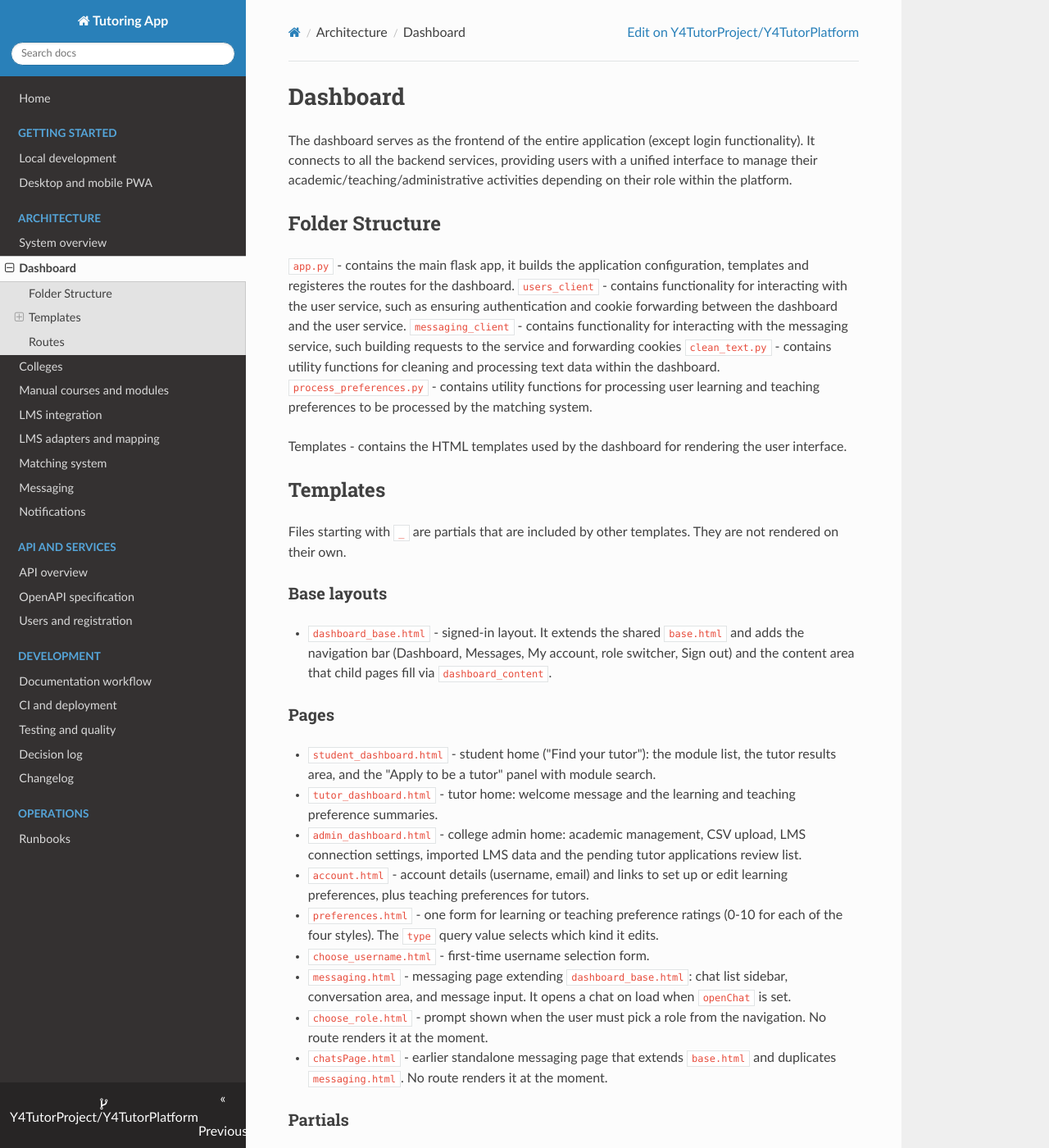
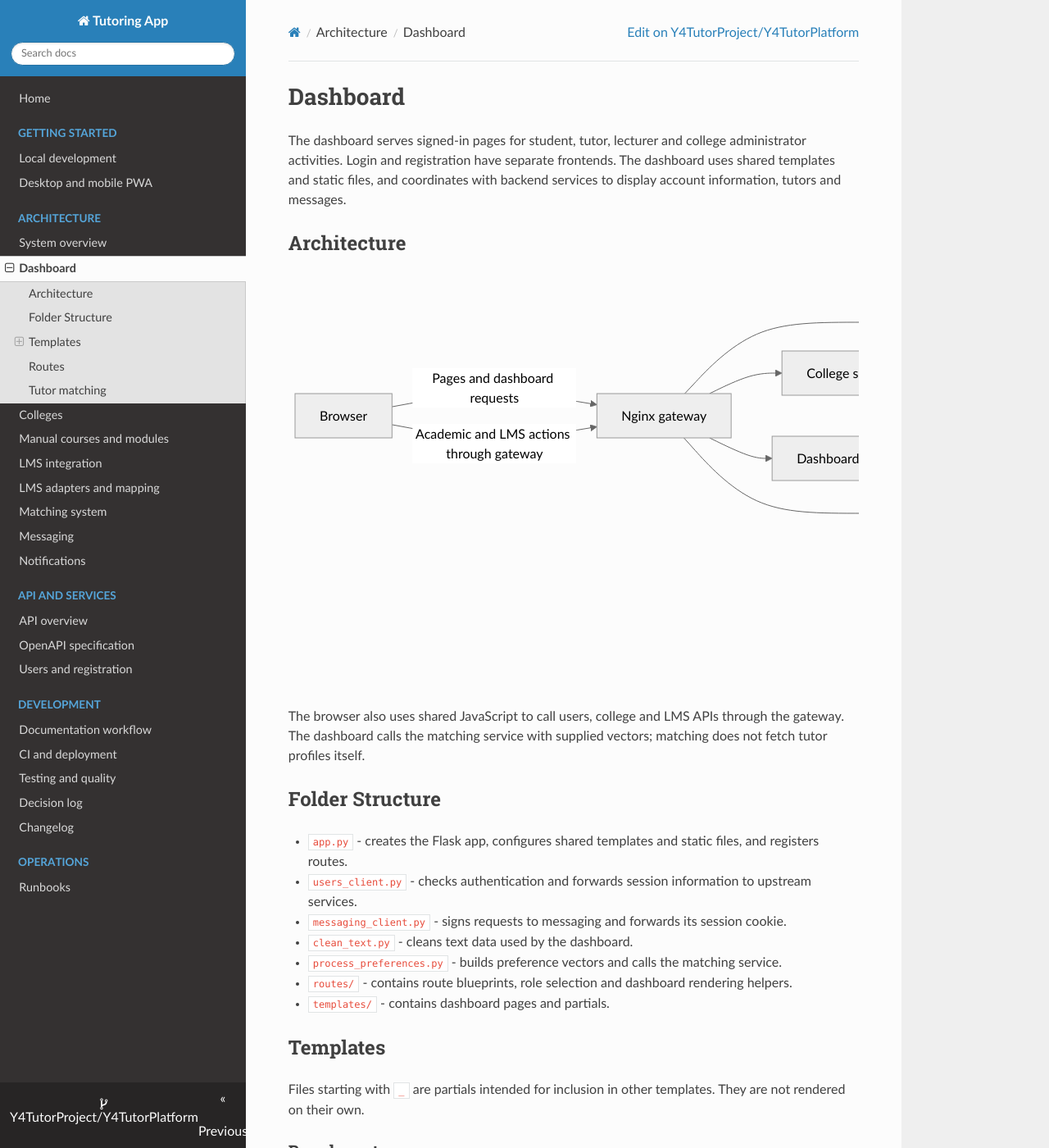
Before and after one commit to Y4TutorProject/Y4TutorPlatform, an MkDocs documentation site: the page built from docs/architecture/dashboard.md, in a window 1280 px wide and 1400 px high. Shown: the whole window at 82% size. Built offline with MkDocs 1.6.1, drawn with Linux system fonts in a browser that asks for light colours; nearby versions of some CDN libraries; some of the changed text lies outside the part shown.

Commit message:
docs: updated docs for dashboard

````diff
--- a/docs/architecture/dashboard.md
+++ b/docs/architecture/dashboard.md
@@ -1,20 +1,44 @@
 # Dashboard
 
-The dashboard serves as the frontend of the entire application (except login functionality). It connects to all the backend services, providing users with a unified interface to manage their academic/teaching/administrative activities depending on their role within the platform.
+The dashboard serves signed-in pages for student, tutor, lecturer and college
+administrator activities. Login and registration have separate frontends.
+The dashboard uses shared templates and static files, and coordinates with
+backend services to display account information, tutors and messages.
+
+## Architecture
+
+```mermaid
+flowchart LR
+    browser[Browser] -->|Pages and dashboard requests| gateway[Nginx gateway]
+    gateway --> dashboard[Dashboard service]
+    dashboard -->|Session checks and tutor profiles| users[Users service]
+    dashboard -->|Modules and eligible tutors| lms[LMS service]
+    dashboard -->|Preference vectors| matching[Matching service]
+    dashboard -->|Signed chat requests| messaging[Messaging service]
+    browser -->|Academic and LMS actions through gateway| gateway
+    gateway --> college[College service]
+    gateway --> lms
+    gateway --> users
+```
+
+The browser also uses shared JavaScript to call users, college and LMS APIs
+through the gateway. The dashboard calls the matching service with supplied
+vectors; matching does not fetch tutor profiles itself.
 
 ## Folder Structure
 
-`app.py` - contains the main flask app, it builds the application configuration, templates and registeres the routes for the dashboard.
-`users_client` - contains functionality for interacting with the user service, such as ensuring authentication and cookie forwarding between the dashboard and the user service.
-`messaging_client` - contains functionality for interacting with the messaging service, such building requests to the service and forwarding cookies
-`clean_text.py` - contains utility functions for cleaning and processing text data within the dashboard.
-`process_preferences.py` - contains utility functions for processing user learning and teaching preferences to be processed by the matching system.
-
-Templates - contains the HTML templates used by the dashboard for rendering the user interface.
+- `app.py` - creates the Flask app, configures shared templates and static files, and registers routes.
+- `users_client.py` - checks authentication and forwards session information to upstream services.
+- `messaging_client.py` - signs requests to messaging and forwards its session cookie.
+- `clean_text.py` - cleans text data used by the dashboard.
+- `process_preferences.py` - builds preference vectors and calls the matching service.
+- `routes/` - contains route blueprints, role selection and dashboard rendering helpers.
+- `templates/` - contains dashboard pages and partials.
 
 ## Templates
 
-Files starting with `_` are partials that are included by other templates. They are not rendered on their own.
+Files starting with `_` are partials intended for inclusion in other templates.
+They are not rendered on their own.
 
 ### Base layouts
 
@@ -25,12 +49,12 @@ Files starting with `_` are partials that are included by other templates. They
 - `student_dashboard.html` - student home ("Find your tutor"): the module list, the tutor results area, and the "Apply to be a tutor" panel with module search.
 - `tutor_dashboard.html` - tutor home: welcome message and the learning and teaching preference summaries.
 - `admin_dashboard.html` - college admin home: academic management, CSV upload, LMS connection settings, imported LMS data and the pending tutor applications review list.
+- `lecturer_dashboard.html` - assigned teaching modules and tutor application reviews.
+- `lecturer_applications.html` - tutor application review page.
 - `account.html` - account details (username, email) and links to set up or edit learning preferences, plus teaching preferences for tutors.
 - `preferences.html` - one form for learning or teaching preference ratings (0-10 for each of the four styles). The `type` query value selects which kind it edits.
 - `choose_username.html` - first-time username selection form.
-- `messaging.html` - messaging page extending `dashboard_base.html`: chat list sidebar, conversation area, and message input. It opens a chat on load when `openChat` is set.
-- `choose_role.html` - prompt shown when the user must pick a role from the navigation. No route renders it at the moment.
-- `chatsPage.html` - earlier standalone messaging page that extends `base.html` and duplicates `messaging.html`. No route renders it at the moment.
+- `messaging.html` - messaging page extending `dashboard_base.html`: chat list sidebar, conversation area, and message input. It opens a particular chat on load when the `openChat` parameter is set.
 
 ### Partials
 
@@ -39,17 +63,33 @@ Files starting with `_` are partials that are included by other templates. They
 - `_csv_upload.html` - admin CSV upload forms for modules and users, with a preview table.
 - `_lms_settings.html` - admin form to save the college's LMS connection and run a sync.
 - `_lms_imported_data.html` - admin table of the data imported from the LMS.
+- `_tutor_reviews.html` - tutor application review controls used by lecturer pages.
+- `_lms_profile.html` - LMS profile information partial; no current dashboard template includes it.
 
 ## Routes
 
-Routes live in `routes/`, one Flask blueprint per concern. `routes/__init__.py` registers them all on the app. Every page route uses `@login_required` from `users_client.py`, which redirects signed-out visitors to `/login`.
+Routes and rendering helpers live in `routes/`. `routes/__init__.py` registers
+the route blueprints on the app. Dashboard routes use `@login_required` from
+`users_client.py`, which redirects signed-out visitors to `/login`.
 
 - `auth.py` - onboarding step `/choose-username`.
 - `account.py` - `/account` and `/preferences` (`?type=learning` or `?type=teaching`). Also holds `can_manage_college`, the check for admins who have a college.
-- `dashboard.py` - `/dashboard` entry point. It sends users with no username to `/choose-username` and tutors without teaching preferences to `/preferences?type=teaching`, then renders the tutor, student or admin view by role, or redirects to `/account` if none apply. Also `/admin-dashboard` (college admins only) and a temporary `/check-user` debug route that returns the user's role fields.
-- `student.py` - student view (loads the student's modules from the LMS service) and `/get_tutors`, which returns tutor profiles for a module.
+- `dashboard.py` - `/dashboard` entry point, `/admin-dashboard`, `/lecturer-dashboard`, `/tutor-applications` and `POST /dashboard/switch/<role>`. The main entry point handles username and tutor preference onboarding, then selects the tutor, student or admin view. College admins can access `/admin-dashboard`; users with both student and tutor roles can switch between them.
+- `student.py` - student view and `/get_tutors`, which fetches eligible tutors for a module, attaches matching scores and sorts the results.
 - `tutor.py` - tutor view, plus `is_tutor` and `needs_teaching_preferences`. It defines no routes; `dashboard.py` and `account.py` call it.
 - `admin.py` - college admin view. It defines no routes; `dashboard.py` calls it.
+- `lecturer.py` - loads teaching modules and renders the lecturer dashboard. It defines no routes; `dashboard.py` and `student.py` call it.
+- `roles.py` - selects the active student or tutor role and determines which roles can be switched.
 - `messaging.py` - `/messages` (chat list) and `/getmessages` (opens or creates a chat with another user).
 
-All javascript are stored in [frontend_shared/static/js](https://github.com/Y4TutorProject/Y4TutorPlatform/tree/main/frontend_shared/static/js).
+## Tutor matching
+
+For `/get_tutors`, the dashboard obtains eligible tutor IDs from the LMS
+service and their profiles from the users service. It aligns the student's
+learning preferences and tutors' teaching preferences by sorted key, using
+zero for missing values, then sends the vectors to the matching service.
+Returned scores are attached to profiles and sorted highest first. For handled
+matching failures, the dashboard logs the failure and returns tutors without scores.
+See [Matching system](matching-system.md) for the ranking algorithm and API.
+
+Shared JavaScript is stored in `frontend_shared/static/`.
````
Also changed, not shown: docs/architecture/matching-system.md (+21 -16 lines), 3 other files.
